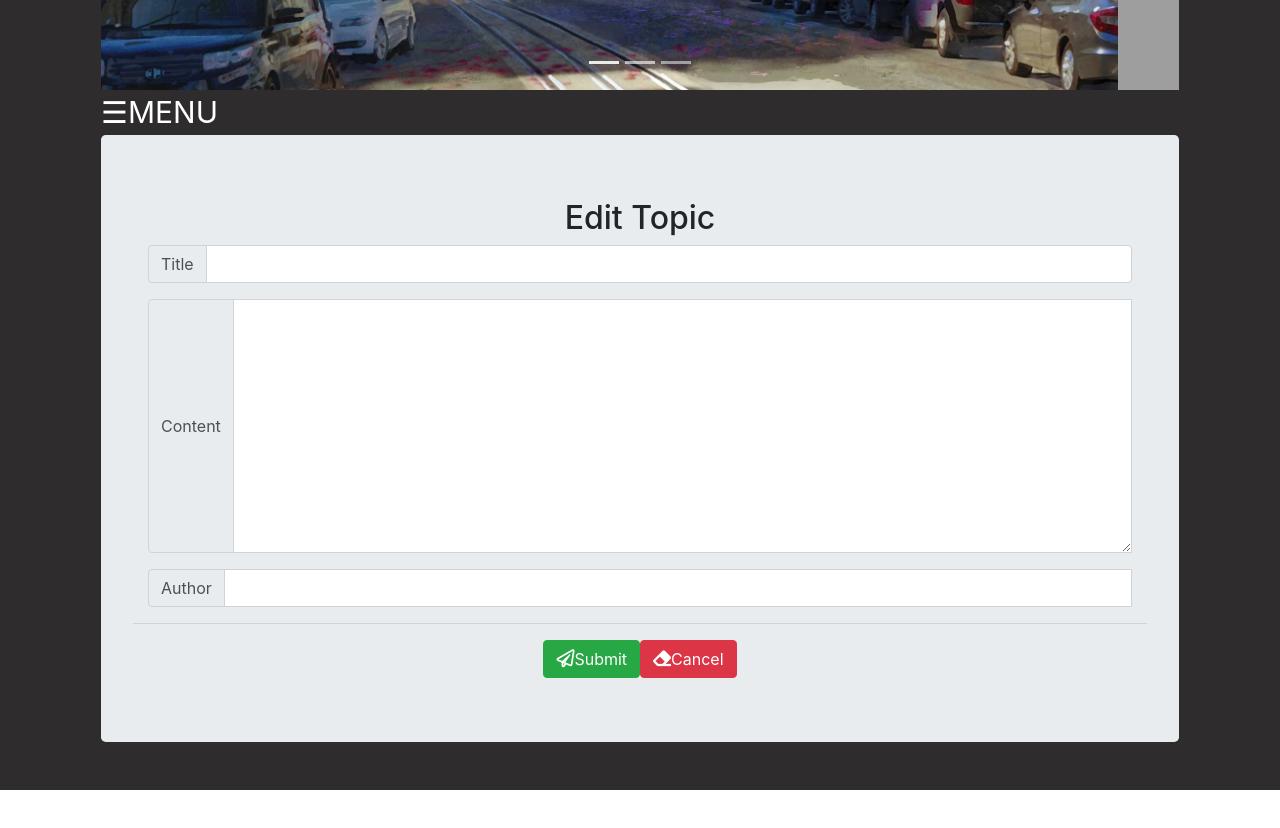
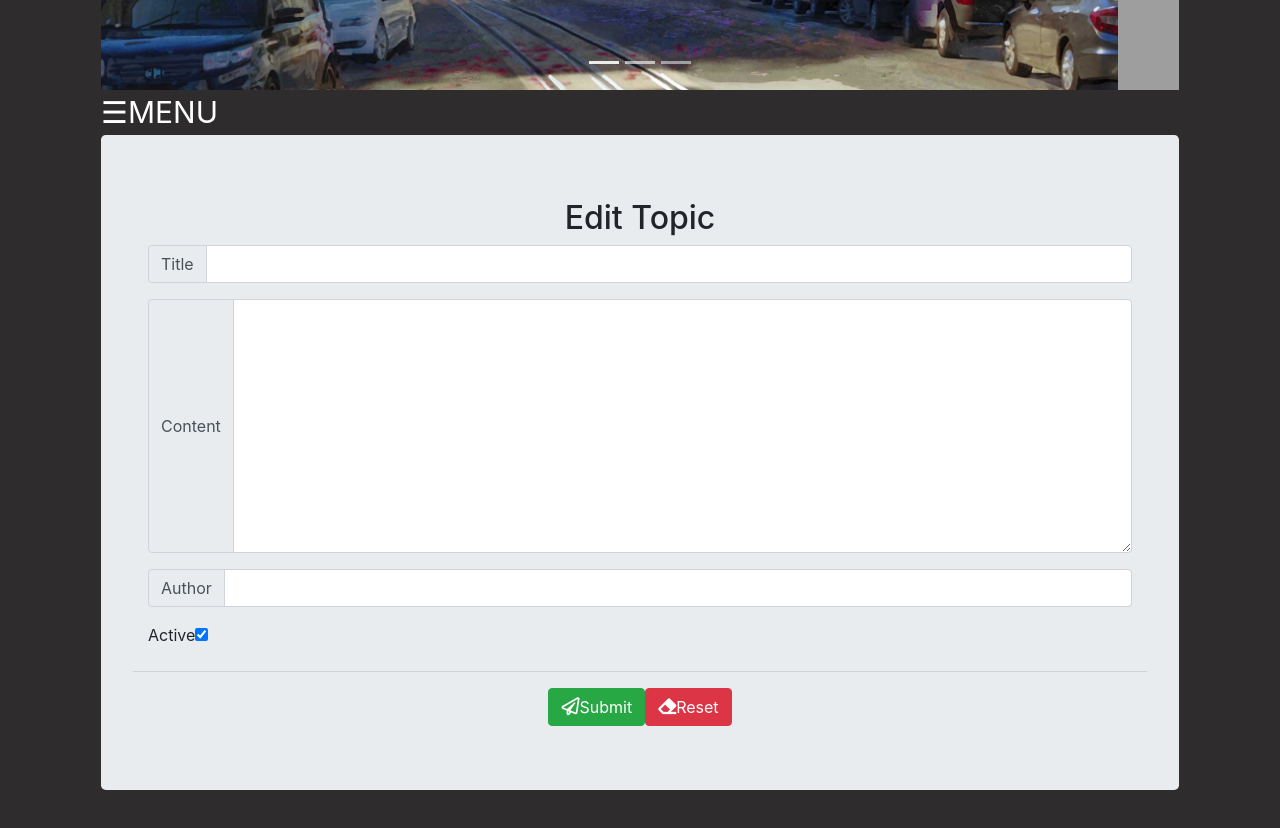
Before and after one commit to nvquang0603/intern-react-posts, a React (Create React App) app: page /1/edit in a window 1280 px wide. Shown: the part 500-1328 px from the top of the page. Before the commit the page ends 1290 px from the top, so only its background shows below. Built offline with nearby package versions, Linux system fonts and the light colour scheme; grey boxes are pictures that could not be loaded.

Commit message:
QUANG fetch data to edit

```diff
--- a/src/App.js
+++ b/src/App.js
@@ -1,77 +1,89 @@
 import React, {Component} from 'react';
 import './App.css';
 import Banner from "./Banner";
-import List from "./main/List.js";
-import Add from "./main/Add.js";
-import Edit from "./main/Edit.js";
-import {BrowserRouter, Route, Link} from "react-router-dom";
+import List from "./components/List.js";
+import Add from "./components/Add.js";
+import Edit from "./components/Edit.js";
+import {BrowserRouter, Link, Route} from "react-router-dom";
 
-const DEFAULT_POSTS = [{
-    id: 1,
-    title: "Post 1",
-    content: "This is the content of post 1",
-    author: "Nam Giang"
-},
+const DEFAULT_POSTS = [
+    {
+        id: 1,
+        title: "Post 1",
+        content: "This is the content of post 1",
+        author: "Nam Giang",
+        active: 0
+    },
     {
         id: 2,
         title: "Post 2",
         content: "This is the content of post 2",
-        author: "Nam Giang"
+        author: "Nam Giang",
+        active: 1
     },
     {
         id: 3,
         title: "Post 3",
         content: "This is the content of post 3",
-        author: "Văn Quang"
+        author: "Văn Quang",
+        active: 1
     },
     {
         id: 4,
         title: "Post 4",
         content: "This is the content of post 4",
-        author: "Nam Giang"
+        author: "Nam Giang",
+        active: 1
     },
     {
         id: 5,
         title: "Post 5",
         content: "This is the content of post 5",
-        author: "Văn Quang"
+        author: "Văn Quang",
+        active: 1
     },
     {
         id: 6,
         title: "Post 6",
         content: "This is the content of post 6",
-        author: "Nam Giang"
+        author: "Nam Giang",
+        active: 1
     },
     {
         id: 7,
         title: "Post 7",
         content: "This is the content of post 7",
-        author: "Văn Quang"
+        author: "Văn Quang",
+        active: 1
     },
     {
         id: 8,
         title: "Post 8",
         content: "This is the content of post 8",
-        author: "Nam Giang"
+        author: "Nam Giang",
+        active: 1
     },
     {
         id: 9,
         title: "Post 9,",
         content: "This is the content of post 9",
-        author: "Văn Quang"
+        author: "Văn Quang",
+        active: 1
     },
     {
         id: 10,
         title: "Post 10",
         content: "This is the content of post 10",
-        author: "Nam Giang"
+        author: "Nam Giang",
+        active: 1
     }];
 
 class App extends Component {
     constructor(props) {
         super(props);
         this.state = {
-            posts: [...DEFAULT_POSTS]
+            posts: [...DEFAULT_POSTS],
+            post: {id: '', title: '', content: '', author: ''}
         };
     }
 
@@ -84,9 +96,25 @@ class App extends Component {
         document.getElementById("mySidenav").style.width = "0";
         document.getElementById("main").style.marginLeft = "0";
     };
-
+    onEditItem(itemInput) {
+        let {posts} = this.state;
+        let newPost = posts.map(item => {
+            if (itemInput.id === item.id){
+                item.title = itemInput.title;
+                item.content = itemInput.content;
+                item.author = itemInput.author;
+            }
+            return item;
+        });
+        this.setState({post: {id: '', title: '', content: '', author: ''}, posts: newPost});
+    }
+    onEdit(post) {
+        this.setState({
+            post,
+        });
+    }
     onDelete(id) {
-        let prevItems = this.state.posts
+        let prevItems = this.state.posts;
         let posts = prevItems.filter((item) => {
             return item.id !== id
         });
@@ -115,12 +143,11 @@ class App extends Component {
                             <span style={{fontSize: '30px', cursor: 'pointer'}}
                                   onClick={() => this.openNav()} className="mainTitle">☰MENU</span>
                             <Route exact path="/" render={() => (<h2 className="mainTitle"> Hello Admin</h2>)}/>
-                            <Route path="/list" component={() => <List listPosts={this.state.posts} onDelete={this.onDelete.bind(this)}/>}/>
+                            <Route path="/list" component = {(props) => <List {...props} listPosts={this.state.posts} onDelete={this.onDelete.bind(this)} onEdit={this.onEdit.bind(this)}/>}/>
                             <Route path="/add" component={Add}/>
-                            <Route path="/:id/edit" component={Edit}/>
+                            <Route path="/:id/edit" component={() => <Edit post={this.state.post} onEditItem={this.onEditItem.bind(this)}/>}/>
                         </div>
                     </BrowserRouter>
-
                 </div>
             </div>
         );
--- /dev/null
+++ b/src/components/Edit.js
@@ -0,0 +1,113 @@
+import React, {Component} from 'react';
+
+class Edit extends Component {
+    constructor(props) {
+        super(props);
+        this.state = {
+            id: '',
+            title: '',
+            content: '',
+            author: '',
+            active: 1
+        };
+        this.handleChange = this.handleChange.bind(this);
+    }
+    componentWillMount() {
+        let post = this.props.post;
+        this.setState({...post});
+    }
+    handleChange = (event) => {
+        let target = event.target;
+        let name = target.name;
+        let value = target.value;
+        this.setState({
+            [name]:value
+        });
+    };
+
+    render() {
+        return (
+            <div>
+                <div className="jumbotron">
+                    <h2 className="text-center">Edit Topic</h2>
+                    <div className="col-12">
+                        <div className="input-group mb-3">
+                            <div className="input-group-prepend">
+                                <span className="input-group-text">Title</span>
+                            </div>
+                            <input
+                                type="text"
+                                className="form-control"
+                                id="title"
+                                name={"title"}
+                                onChange={this.handleChange}
+                                value={this.state.title}
+                            />
+                        </div>
+                    </div>
+                    <div className="col-12">
+                        <div className="input-group mb-3">
+                            <div className="input-group-prepend">
+                                <span className="input-group-text">Content</span>
+                            </div>
+                            <textarea
+                                rows="10"
+                                className="form-control"
+                                id="content"
+                                name={"content"}
+                                onChange={this.handleChange}
+                                value={this.state.content}
+                            />
+                        </div>
+                    </div>
+                    <div className="col-12">
+                        <div className="input-group mb-3">
+                            <div className="input-group-prepend">
+                                <span className="input-group-text">Author</span>
+                            </div>
+                            <input
+                                type="text"
+                                className="form-control"
+                                id="author"
+                                name={"author"}
+                                onChange={this.handleChange}
+                                value={this.state.author}
+                            />
+                        </div>
+                    </div>
+                    <div className="col-12">
+                        <label>Active </label>
+                        <input
+                            type="checkbox"
+                            name={"active"}
+                            onChange={this.handleChange}
+                            checked={this.state.active}
+                        />
+                    </div>
+                    <hr/>
+                    <div className="button-group text-center">
+                        <button
+                            type="submit"
+                            className="btn btn-success"
+
+                        >
+                            <i className="far fa-paper-plane" style={{fontSize: '18px'}}/>
+                            Submit
+                        </button>
+                        <button
+                            type="submit"
+                            className="btn btn-danger"
+                            onClick={this.handleReset}
+                        >
+                            <i className="fas fa-eraser" style={{fontSize: '18px'}}/>
+                            Reset
+                        </button>
+                    </div>
+                </div>
+
+            </div>
+        );
+    }
+}
+
+export default Edit;
--- a/src/main/List.js
+++ b/src/components/List.js
@@ -1,8 +1,11 @@
 import React, {Component} from 'react';
 import {Link} from "react-router-dom";
 class List extends Component {
-    handleDelete(item) {
-        this.props.onDelete(item);
+    handleDelete(post) {
+        this.props.onDelete(post);
+    }
+    handleEdit(post) {
+        this.props.onEdit(post);
     }
     render() {
         return (
@@ -16,22 +19,26 @@ class List extends Component {
                             <th>Title</th>
                             <th>Content</th>
                             <th>Author</th>
+                            <th>Active</th>
                             <th/>
                         </tr>
                         </thead>
                         <tbody>
                         {
-                            this.props.listPosts.map(item => {
+                            this.props.listPosts.map(post => {
                                 return (
-                                    <tr key={item.id}>
-                                        <td>{item.id}</td>
-                                        <td>{item.title}</td>
-                                        <td>{item.content}</td>
-                                        <td>{item.author}</td>
+                                    <tr key={post.id}>
+                                        <td>{post.id}</td>
+                                        <td>{post.title}</td>
+                                        <td>{post.content}</td>
+                                        <td>{post.author}</td>
+                                        <td>
+                                            <input type={'checkbox'} checked={post.active} />
+                                        </td>
                                         <td>
                                             <div className="form-group">
-                                                <Link to={`/${item.id}/edit`} className="btn btn-warning">Edit</Link>
-                                                <button className="btn btn-danger" onClick={this.handleDelete.bind(this, item.id)}>Delete</button>
+                                                <Link to={`/${post.id}/edit`} className="btn btn-warning" onClick={this.handleEdit.bind(this, post)}>Edit</Link>
+                                                <button className="btn btn-danger" onClick={this.handleDelete.bind(this, post.id)}>Delete</button>
                                             </div>
                                         </td>
                                     </tr>
--- a/src/main/Edit.js
+++ /dev/null
@@ -1,56 +0,0 @@
-import React, {Component} from 'react';
-
-class Edit extends Component {
-
-    render() {
-        return (
-            <div>
-                <div className="jumbotron">
-                    <h2 className="text-center">Edit Topic</h2>
-                    <form>
-                        <div className="col-12">
-                            <div className="input-group mb-3">
-                                <div className="input-group-prepend">
-                                    <span className="input-group-text">Title</span>
-                                </div>
-                                <input type="text" className="form-control" id="title"/>
-                            </div>
-                        </div>
-                        <div className="col-12">
-                            <div className="input-group mb-3">
-                                <div className="input-group-prepend">
-                                    <span className="input-group-text">Content</span>
-                                </div>
-                                <textarea rows="10" type="text" className="form-control" id="content"/><span
-                                className="glyphicon glyphicon-filter"/>
-                            </div>
-                        </div>
-                        <div className="col-12">
-                            <div className="input-group mb-3">
-                                <div className="input-group-prepend">
-                                    <span className="input-group-text">Author</span>
-                                </div>
-                                <input type="text" className="form-control" id="author"/><span
-                                className="glyphicon glyphicon-filter"/>
-                            </div>
-                        </div>
-                        <hr/>
-                        <div className="button-group text-center">
-                            <button type="submit" className="btn btn-success"><i className="far fa-paper-plane"
-                                                                                 style={{fontSize: '18px'}}/>
-                                Submit
-                            </button>
-                            <button type="submit" className="btn btn-danger"><i className="fas fa-eraser"
-                                                                                style={{fontSize: '18px'}}/>
-                                Cancel
-                            </button>
-                        </div>
-                    </form>
-                </div>
-
-            </div>
-        );
-    }
-}
-
-export default Edit;
```
Also changed, not shown: src/components/Add.js (renamed from src/main/Add.js).
